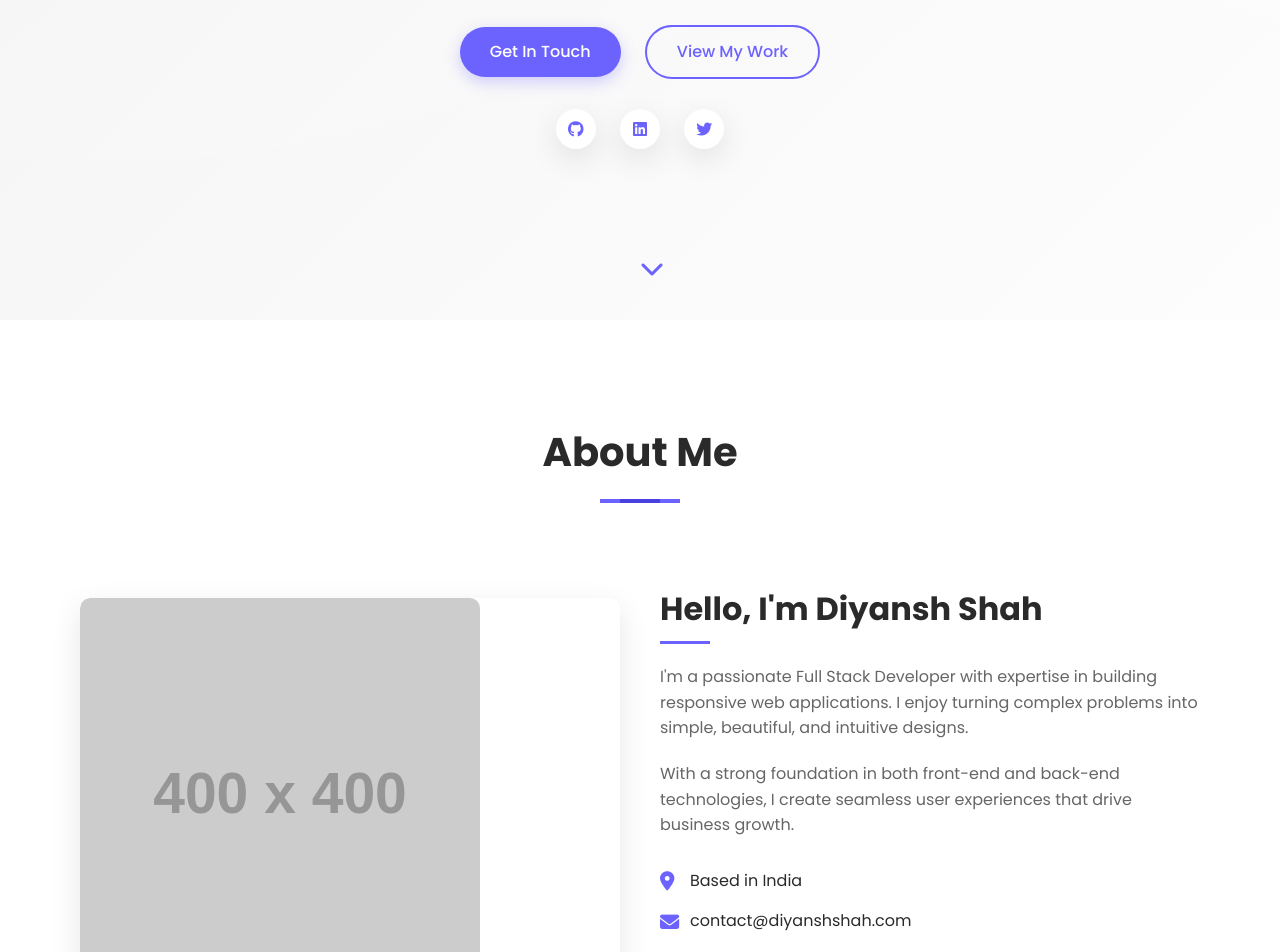
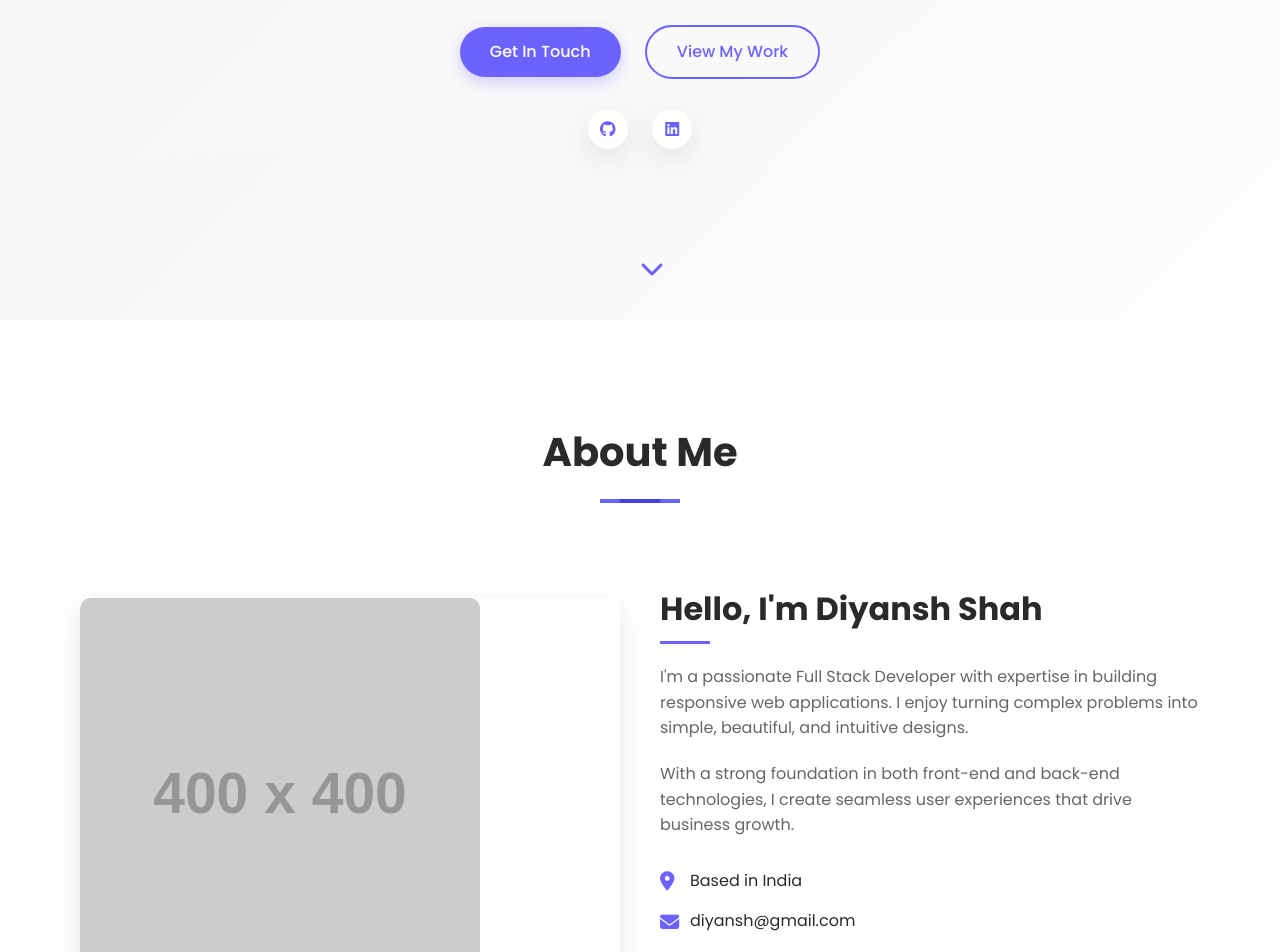
Before and after one commit to DiyanshShah/DiyanshShah.github.io, a plain HTML site: page index.html in a window 1280 px wide. Shown: the part 480-1432 px from the top of the page. Drawn offline with Linux system fonts and the light colour scheme; placeholder pictures from the web are drawn by us.

Commit message:
Update index.html

```diff
--- a/index.html
+++ b/index.html
@@ -43,8 +43,7 @@
                 </div>
                 <div class="social-icons">
                     <a href="https://github.com/DiyanshShah" target="_blank"><i class="fab fa-github"></i></a>
-                    <a href="#" target="_blank"><i class="fab fa-linkedin"></i></a>
-                    <a href="#" target="_blank"><i class="fab fa-twitter"></i></a>
+                    <a href="https://www.linkedin.com/in/diyanshshah/" target="_blank"><i class="fab fa-linkedin"></i></a>
                 </div>
             </div>
         </div>
@@ -76,7 +75,7 @@
                         </div>
                         <div class="detail">
                             <i class="fas fa-envelope"></i>
-                            <span>contact@diyanshshah.com</span>
+                            <span>diyansh@gmail.com</span>
                         </div>
                     </div>
                     <a href="#" class="btn primary-btn">Download CV</a>
@@ -266,7 +265,7 @@
                             <i class="fas fa-envelope"></i>
                             <div>
                                 <h4>Email</h4>
-                                <p>contact@diyanshshah.com</p>
+                                <p>diyansh@gmail.com</p>
                             </div>
                         </div>
                         <div class="contact-item">
@@ -286,8 +285,7 @@
                     </div>
                     <div class="social-icons">
                         <a href="https://github.com/DiyanshShah" target="_blank"><i class="fab fa-github"></i></a>
-                        <a href="#" target="_blank"><i class="fab fa-linkedin"></i></a>
-                        <a href="#" target="_blank"><i class="fab fa-twitter"></i></a>
+                        <a href="https://www.linkedin.com/in/diyanshshah/" target="_blank"><i class="fab fa-linkedin"></i></a>
                     </div>
                 </div>
                 <div class="contact-form">
```
